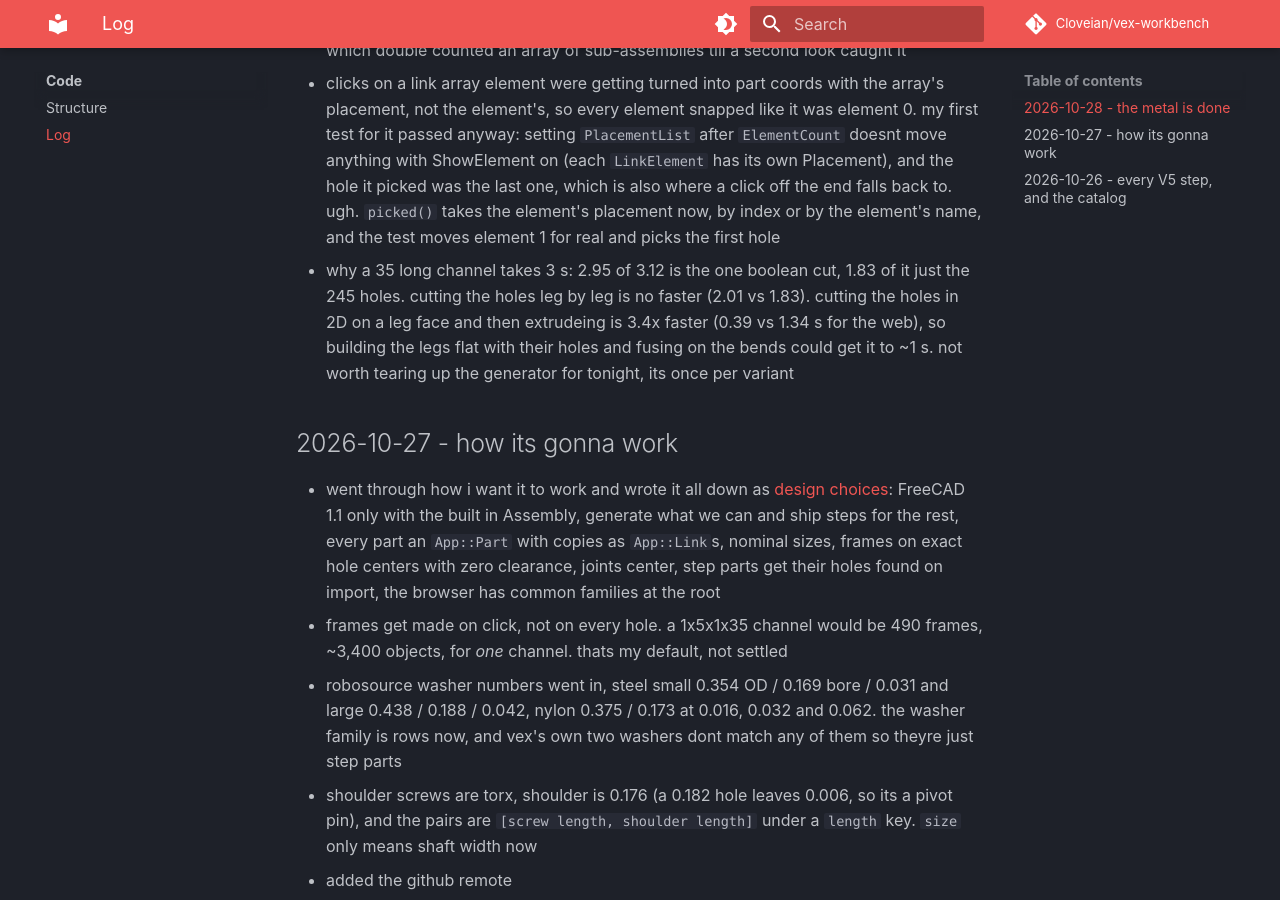
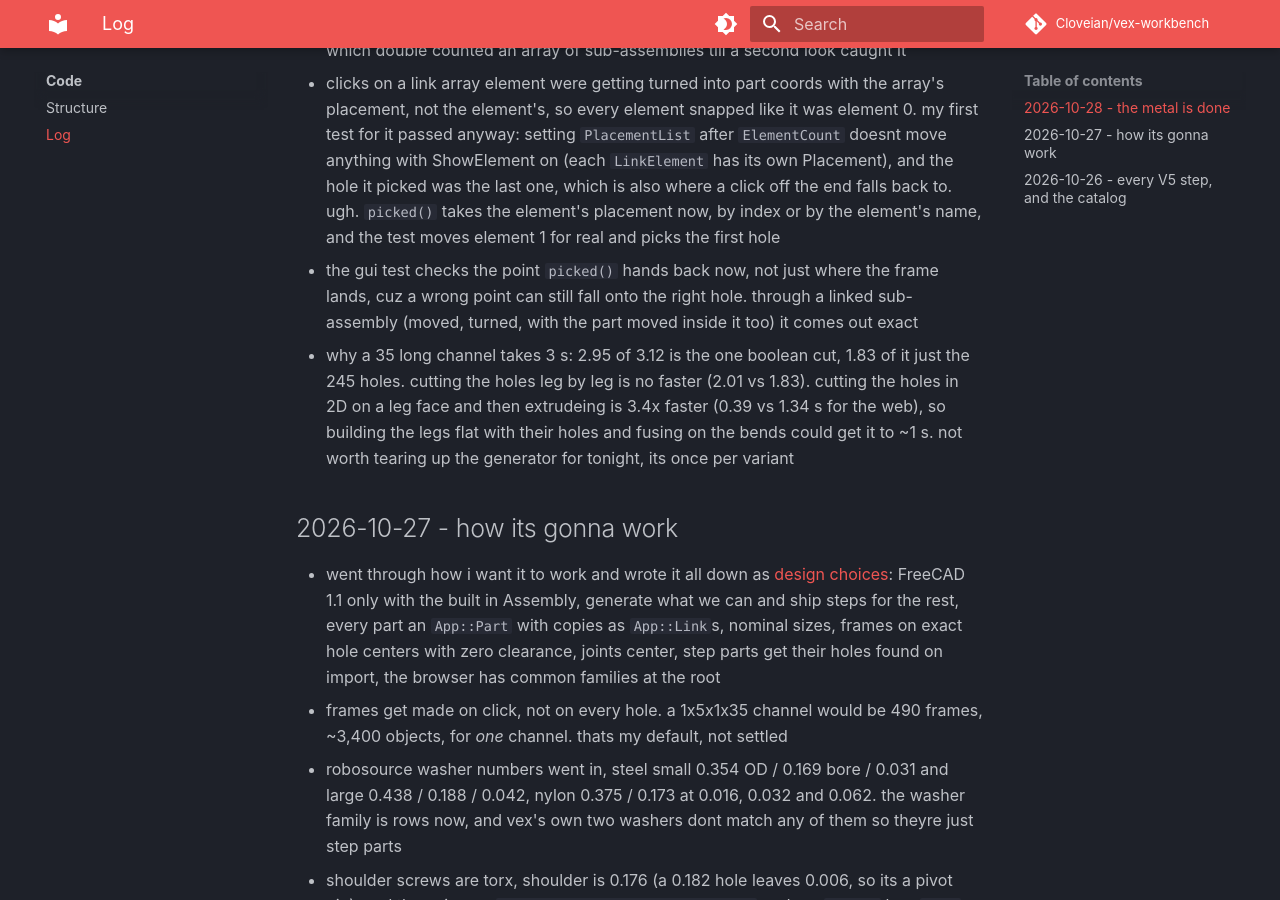
Before and after one commit to Cloveian/vex-workbench, an MkDocs documentation site: the page built from docs/code/log.md, in a window 1280 px wide and 900 px high, scrolled down 2617 px. Built offline with MkDocs 1.6.1 and Material for MkDocs 9.7.7, drawn with Linux system fonts in a browser that asks for light colours; comment, search, counter and statistics services are not loaded.

Commit message:
log, the click point check

```diff
--- a/docs/code/log.md
+++ b/docs/code/log.md
@@ -40,6 +40,7 @@ later, the small stuff
 - found out how Assembly picks which way a Fixed joint faces: its presolve matches the two frames "matched or flipped", whichever is closer to how the parts sit when you make it, and the solver keeps that. so two channels can come out inside each other instead of face to face, the Reverse button fixes it. centers are exact either way. wrote it up in [using it](../using.md) with the rest of how to use the thing
 - parts list walks the tree now, a sub-assembly linked twice counts 3 times with its original, and a link array counts every element. link array elements look top level too, which double counted an array of sub-assemblies till a second look caught it
 - clicks on a link array element were getting turned into part coords with the array's placement, not the element's, so every element snapped like it was element 0. my first test for it passed anyway: setting `PlacementList` after `ElementCount` doesnt move anything with ShowElement on (each `LinkElement` has its own Placement), and the hole it picked was the last one, which is also where a click off the end falls back to. ugh. `picked()` takes the element's placement now, by index or by the element's name, and the test moves element 1 for real and picks the first hole
+- the gui test checks the point `picked()` hands back now, not just where the frame lands, cuz a wrong point can still fall onto the right hole. through a linked sub-assembly (moved, turned, with the part moved inside it too) it comes out exact
 - why a 35 long channel takes 3 s: 2.95 of 3.12 is the one boolean cut, 1.83 of it just the 245 holes. cutting the holes leg by leg is no faster (2.01 vs 1.83). cutting the holes in 2D on a leg face and then extrudeing is 3.4x faster (0.39 vs 1.34 s for the web), so building the legs flat with their holes and fusing on the bends could get it to ~1 s. not worth tearing up the generator for tonight, its once per variant
 
 ## 2026-10-27 - how its gonna work
```
